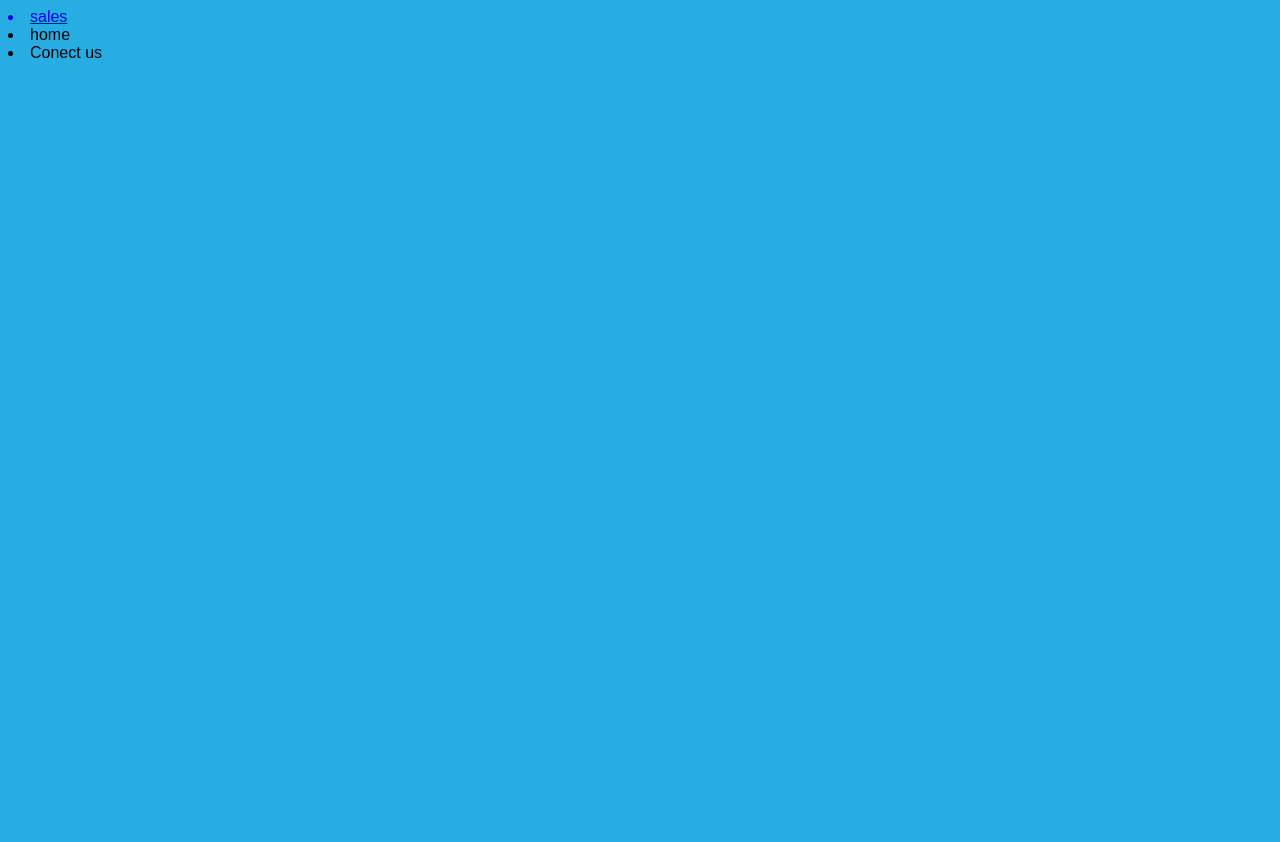
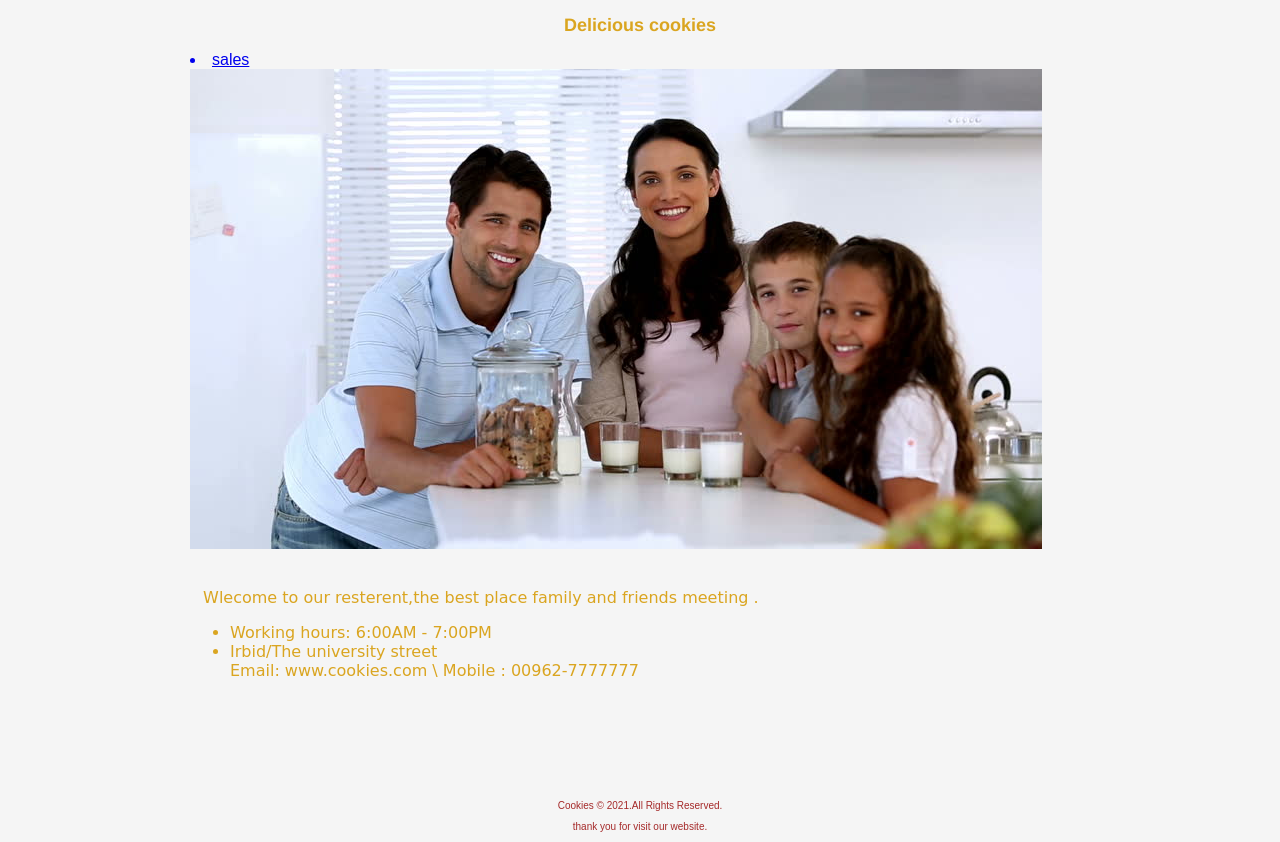
Before and after one commit to Halakhamayseh/cookie-stand, a plain HTML site: page index.html in a window 1280 px wide. Before the commit the page ends 800 px from the top, so only its background shows below. Drawn offline with Linux system fonts and the light colour scheme.

Commit message:
Added some style

```diff
--- a/css/style.css
+++ b/css/style.css
@@ -1,7 +1,42 @@
+*{
+    box-sizing: border-box;
+}
 h1{
 margin: 15px;
 }
 body{
     font-family: Arial, Helvetica, sans-serif;
-    background-color: rgb(39, 173, 226);
+    color:black;
+    margin-left: auto;
+    margin-right: auto;
+    width: 900px;
 }
+#home{
+    background:whitesmoke;
+}
+background-img{width: 100vh;
+    height: 100vh;
+
+}
+footer{
+    color:brown;
+    font-size: x-small;
+    display: block;
+    margin-right: auto;
+    margin-left: auto;
+    text-align: center;
+    margin-top: 120px;
+}
+#location{
+   font-family:cursive;
+   color:goldenrod;
+   font-size: medium;
+}
+#contact{
+    float:left;
+}
+.fish{
+    float: left;
+    width: 5vh;
+    height: 10vh;
+  }
--- a/index.html
+++ b/index.html
@@ -5,21 +5,43 @@
     <meta http-equiv="X-UA-Compatible" content="IE=edge">
     <meta name="viewport" content="width=device-width, initial-scale=1.0">
     <link rel="stylesheet" href="./css/style.css">
-    <title>Document</title>
+    <link rel="stylesheet" href="./css/reset.css">
+    <title>Cookies</title>
+    <style>
+          h2{
+      font-size:large;
+      margin-right: auto;
+      margin-left: auto;
+      color :goldenrod;
+      text-align: center;
+font-family:'Franklin Gothic Medium', 'Arial Narrow', Arial, sans-serif }
+    </style>
 </head>
-<style>
-bady{
-color: bink;
-background-color: gray;
-}
-</style>
-<body>
-    <main id="main">
-        <nav>
-            <a href="./sales.html"><li>sales</li></a>
-            <li>home</li>
-            <li>Conect us</li>
+<header>
+    <nav>
+        <header><h2> Delicious cookies</h2></header>
+        <a href="./sales.html"><li>sales</li></a>
         </nav>
+
+
+<body id="home">
+    <main>
+        <img src="./img/family cookies home.jpg" alt="">
+        <section id="location" >
+            <p><br>   &ensp; Wlecome to our resterent,the best place family and friends meeting .</p>
+            <ul>
+                <li>Working hours:  6:00AM - 7:00PM</li>
+                <li class="contact">Irbid/The university street <br>
+                    Email: www.cookies.com \
+                    Mobile : 00962-7777777 <br>
+                    </li>
+
+            </ul>
+                </section>
     </main>
+    <footer id='footer'>
+        <p>Cookies &copy; 2021.All Rights Reserved.</p>
+        <p>thank you for visit our website.</p>
+        </footer>
 </body>
 </html>
```
Also changed, not shown: js/app.js (+12 -10 lines), sales.html (+7 -0 lines), img/Cookies...jpg (added), img/family cookies home.jpg (added), img/fish cookies sales.jpg (added).
